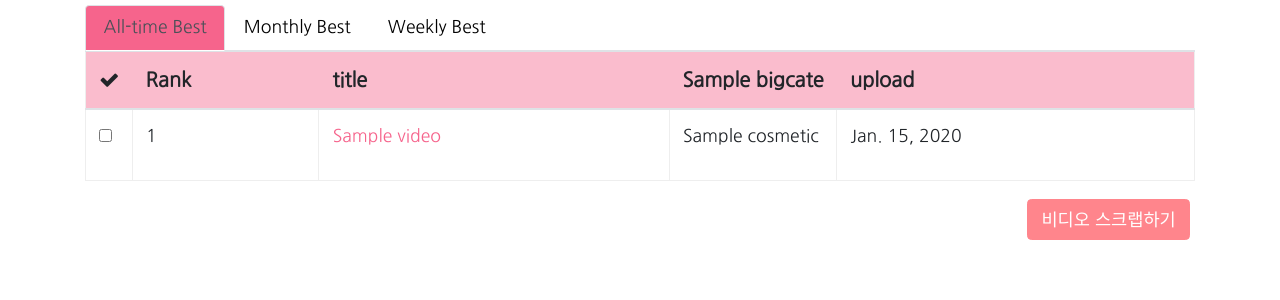
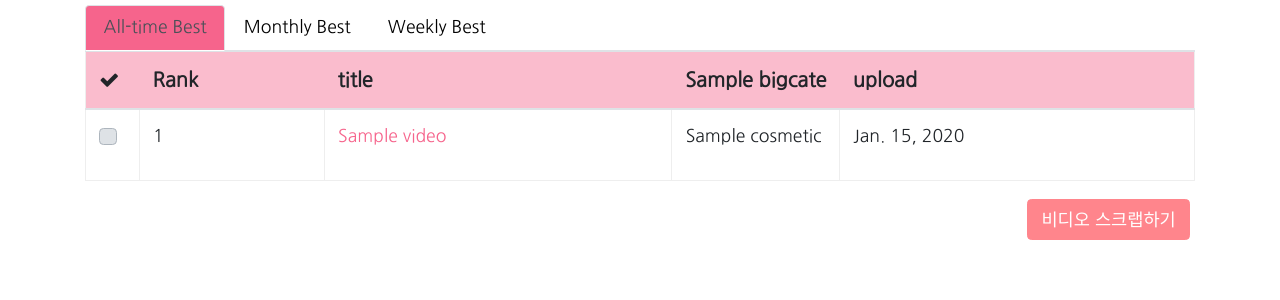
Before and after one commit to pirogramming/veauty_inside, a Django app: page /beauty/video/ in a window 1280 px wide. Shown: the part 62-362 px from the top of the page. Run offline with Django 3.2, Linux system fonts and the light colour scheme; a user stored in the database is signed in; tables that the repository leaves empty hold one stand-in row (values such as "Sample post"); some libraries are stand-ins or nearby versions.

Commit message:
checkbox1

```diff
--- a/beauty/templates/beauty/video_list.html
+++ b/beauty/templates/beauty/video_list.html
@@ -51,7 +51,11 @@ Video List
                         <tr>
                             {% if user.is_authenticated %}
                             <td class="big-cate">
-                                <input type="checkbox" name="video_id" value="{{ video.id }}">
+                               <div class="custom-control custom-checkbox d-inline">
+                                  <input type="checkbox" class="custom-control-input" name="video_id" id="customCheck{{ video.id }}"
+                                  value="{{ video.id }}">
+                                  <label class="custom-control-label" for="customCheck{{ video.id }}" ></label>
+                                </div>
                             </td>
                             {% endif %}
                             <td>
```
